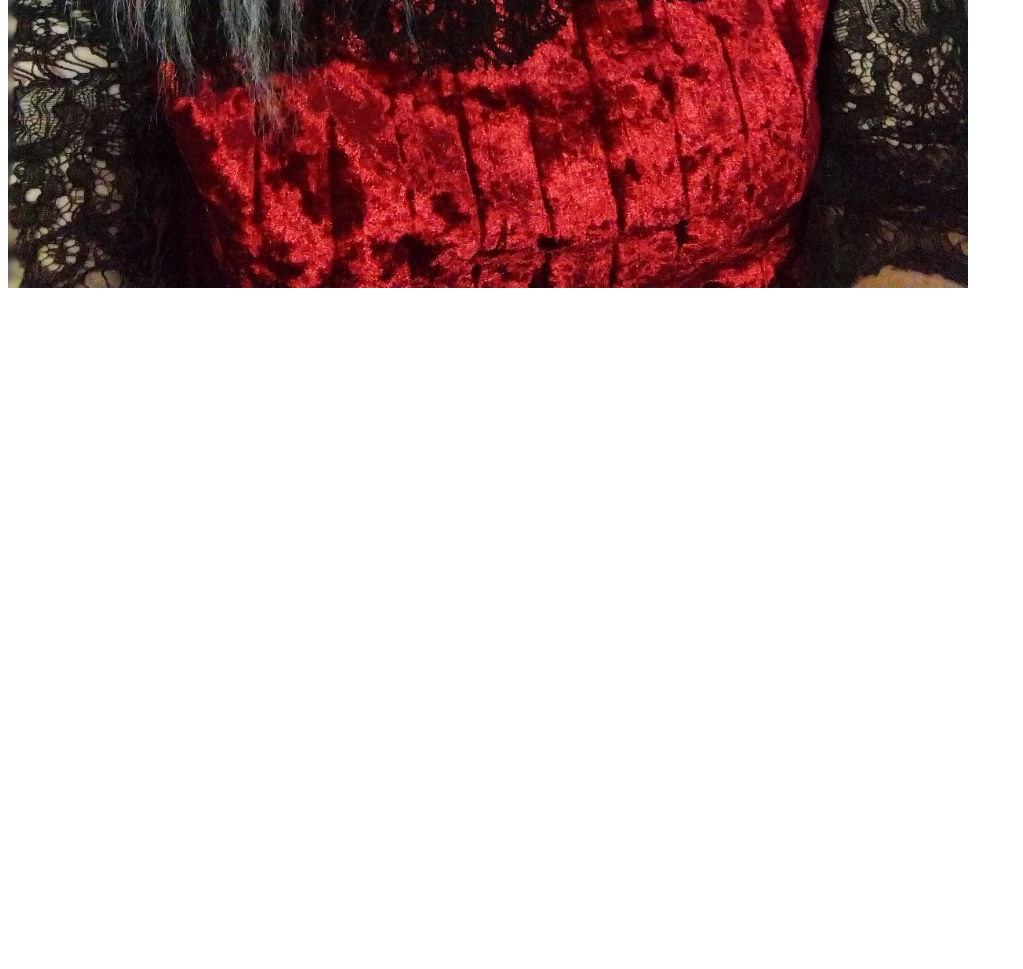
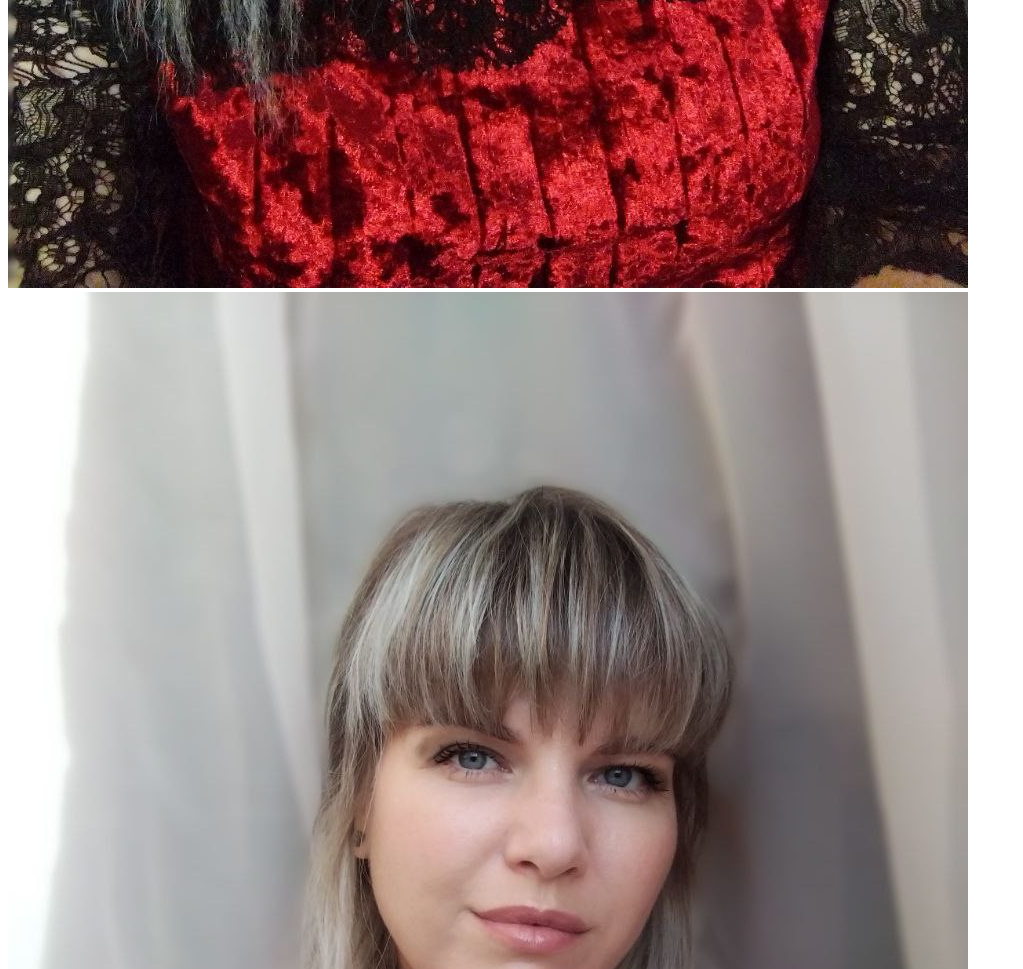
Before and after one commit to Anastasiya-Bor/photoframe, a plain HTML site: page index.html in a window 1280 px wide. Shown: the part 4291-5260 px from the top of the page, without its empty margins (0-1023 px from the left). Before the commit the page ends 4591 px from the top, so only its background shows below. Drawn offline with Linux system fonts and the light colour scheme.

Commit message:
commit 8

```diff
--- a/index.html
+++ b/index.html
@@ -10,5 +10,6 @@
     <img src="./image/photo1.jpg" alt="foto">
     <img src="./image/photo2.jpg" alt="foto">
     <img src="./image/photo3.jpg" alt="foto">
+    <img src="./image/photo4.jpg" alt="foto">
 </body>
 </html>
```
Also changed, not shown: image/photo4.jpg (added).
